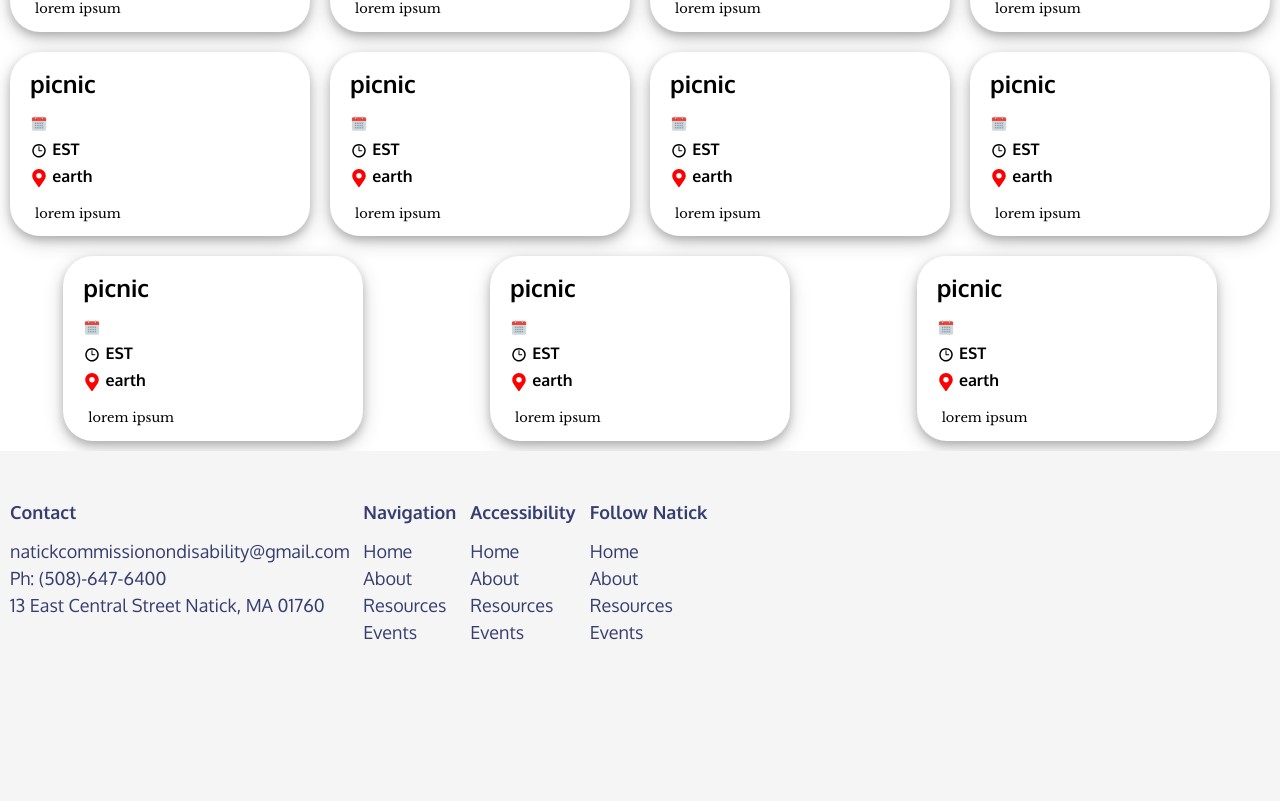
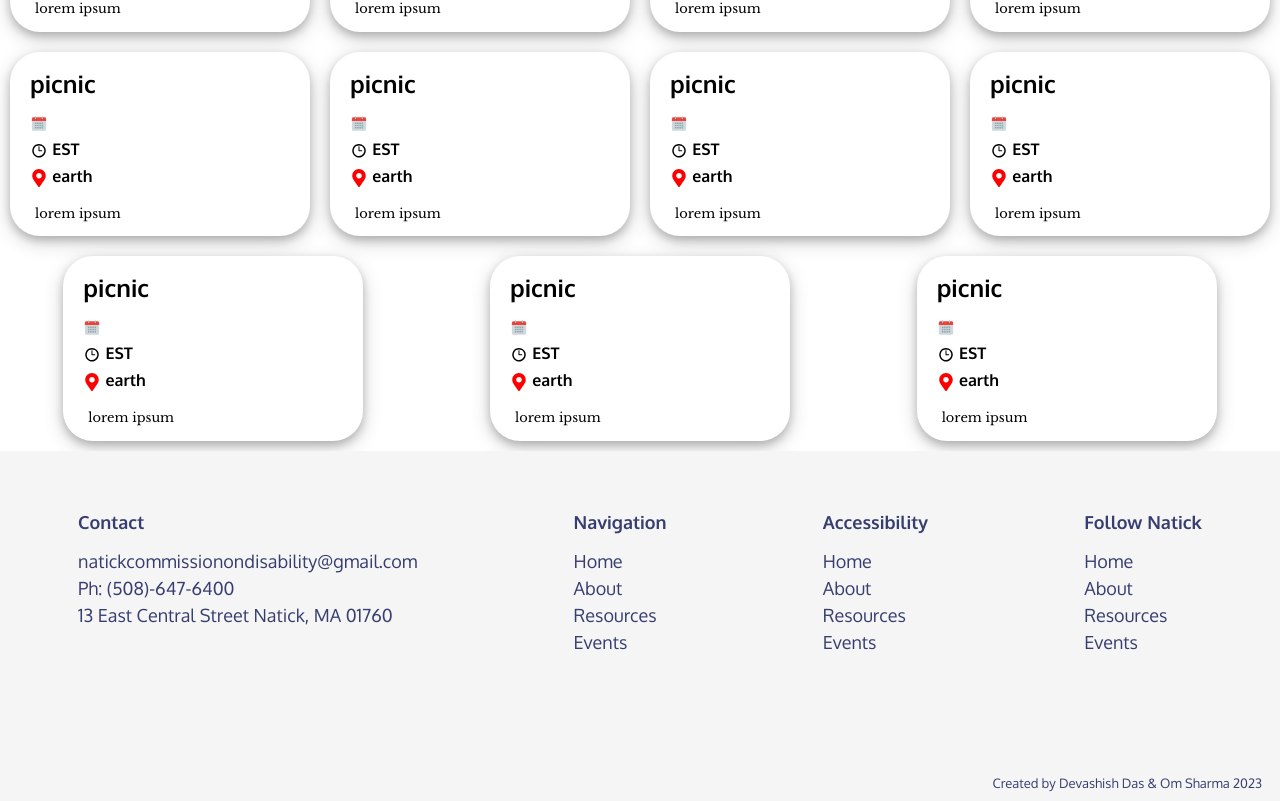
Before and after one commit to Aapuji/Natick-Disabilities-Website, a Next.js app: page /events in a window 1280 px wide. Shown: the part 1321-2122 px from the top of the page. Built offline with nearby package versions, Linux system fonts and the light colour scheme.

Commit message:
Footer Creation

```diff
--- a/components/Footer.js
+++ b/components/Footer.js
@@ -46,14 +46,9 @@ const Footer = () => {
               </div>
         </div>
       </div>
+      <div id = {styles.creators} className = {styles.small}>Created by Devashish Das & Om Sharma 2023</div>
     </footer>
   );
 };
 
 export default Footer;
-
-<div id={styles.footerSocials} className={styles.footerContainer}>
-  <a href="#" id={styles.twitterIcon}><Image src="" alt="twitter-icon" /></a>
-  <a href="#" id={styles.facebookIcon}><Image src="" alt="facebook-icon" /></a>
-  <a href="#" id={styles.instagramIcon}><Image src="" alt="instagram-icon" /></a>
-</div>
--- a/styles/Footer.module.css
+++ b/styles/Footer.module.css
@@ -28,22 +28,22 @@ a.inline:hover {
 }
 
 .contactText{
-    color: rgba(55, 62, 111);
+    color: rgb(55, 62, 111);
     font-weight: bold;
 }
 
 .navigationText{
-    color: rgba(55, 62, 111);
+    color: rgb(55, 62, 111);
     font-weight: bold;
 }
 
 .accessibilityText{
-    color: rgba(55, 62, 111);
+    color: rgb(55, 62, 111);
     font-weight: bold;
 }
 
 .followText{
-    color: rgba(55, 62, 111);
+    color: rgb(55, 62, 111);
     font-weight: bold;
 }
 
@@ -54,9 +54,10 @@ a.inline:hover {
 }
 
 .linkContainer{
-    display: flex;
+    composes: flex-base from './utils.module.css';
     flex-direction: row;
-    justify-content: space-between;
+    justify-content: space-around;
+    width: 88rem;
 }
 
 #footer{
@@ -74,32 +75,30 @@ a.inline:hover {
 
 #contactNav{
     /*max-width: fit-content;*/
-    padding-left: 10px;
-    padding-right: 4px;
+    /* padding-left: 10px;
+    padding-right: 4px; */
+    margin: 10px;
     padding-top: 50px; /* Used to be 100px */
     text-align: left;
 }
 
 #navigationNav{
     /*max-width: fit-content;*/
-    padding-left: 10px;
-    padding-right: 4px;
+    margin: 10px;
     padding-top: 50px; /* Used to be 100px */
     text-align: left;
 }
 
 #accessibilityNav{
     /* max-width: fit-content; */
-    padding-left: 10px;
-    padding-right: 4px;
+    margin: 10px;
     padding-top: 50px; /* Used to be 100px */
     text-align: left;
 }
 
 #followNav{
     /* max-width: fit-content; */
-    padding-left: 10px;
-    padding-right: 4px;
+    margin: 10px;
     padding-top: 50px; /* Used to be 100px */
     text-align: left;
 }
@@ -110,7 +109,7 @@ a.inline:hover {
     justify-content: space-between;
     text-align: left;
     line-height: 1.5em;
-    color: rgba(55, 62, 111);
+    color: rgb(55, 62, 111);
 }
 
 #footerSocials {
@@ -128,3 +127,18 @@ a.inline:hover {
 #footerSocials a {
     height: fit-content;
 }
+
+.small{
+    font-size: small;
+}
+
+#creators{
+    align-self: flex-end;
+    height: fit-content;
+    position: absolute;
+    right: calc(10vw - 110px);
+    bottom: calc(
+        10px
+    );
+    color: rgb(55, 62, 111);
+}
```
